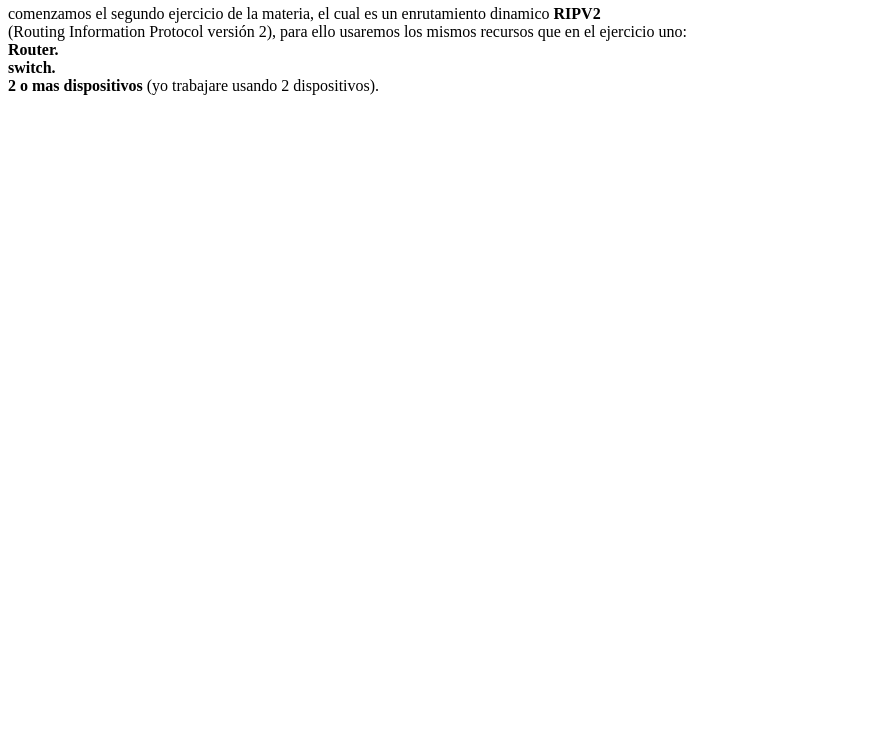
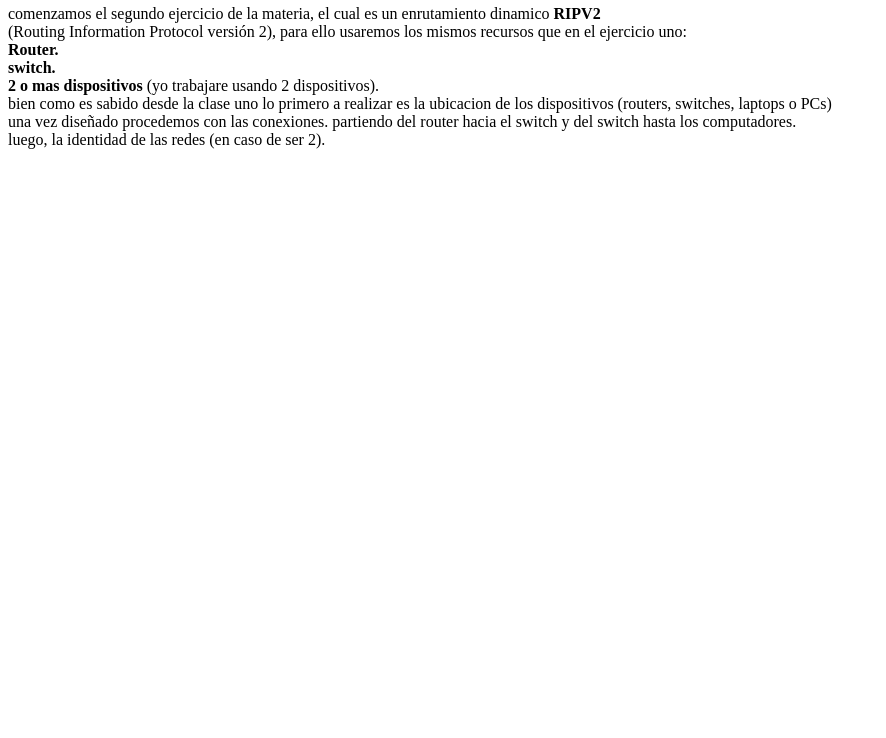
Before and after one commit to 0v3rcl0ck-02/manejo-de-redes-2, a plain HTML site: page clase-2.html in a window 1280 px wide. Shown: the part 62-800 px from the top of the page, without its empty margins (0-886 px from the left). Drawn offline with Linux system fonts and the light colour scheme.

Commit message:
Update clase-2.html

```diff
--- a/clase-2.html
+++ b/clase-2.html
@@ -14,7 +14,10 @@
        (Routing Information Protocol versión 2), para ello usaremos los mismos recursos que en el ejercicio uno: <br>
        <b>Router.</b> <br>
        <b>switch.</b> <br>
-       <b>2 o mas dispositivos</b> (yo trabajare usando 2 dispositivos).
+       <b>2 o mas dispositivos</b> (yo trabajare usando 2 dispositivos). <br>
+       bien como es sabido desde la clase uno lo primero a realizar es la ubicacion de los dispositivos (routers, switches, laptops o PCs) <br>
+       una vez diseñado procedemos con las conexiones. partiendo del router hacia el switch y del switch hasta los computadores. <br>
+       luego, la identidad de las redes (en caso de ser 2).
      </p>
    </main>
   </body>
```
